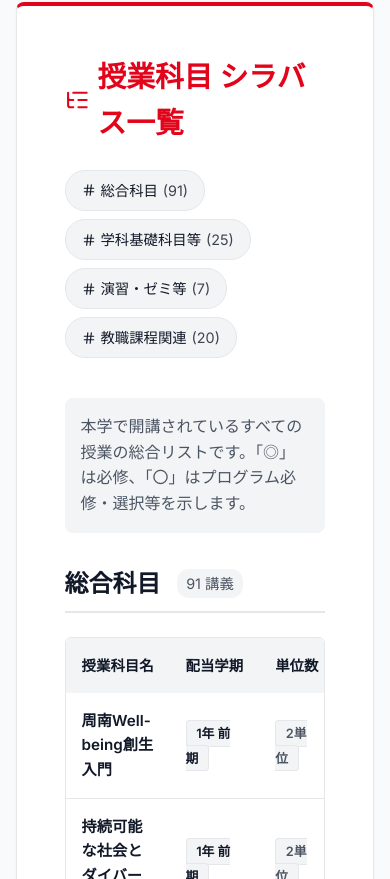
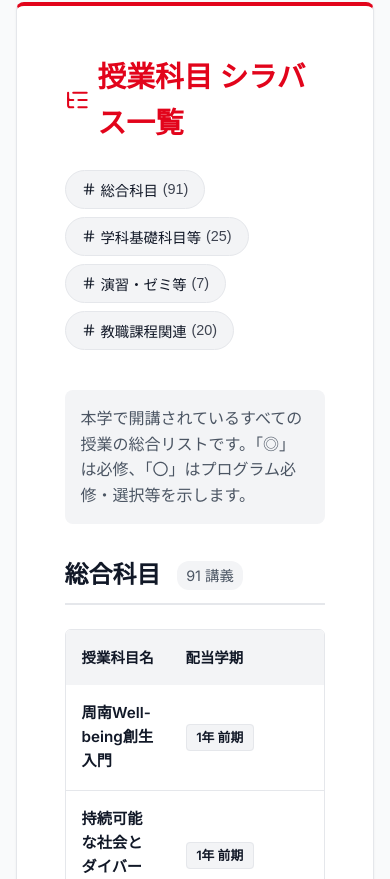
Before and after one commit to M11GJ/FIS, a React (Vite) app: page /#/ in a window 390 px wide. Shown: the part 2285-3164 px from the top of the page. Built offline with nearby package versions, Linux system fonts and the light colour scheme.

Commit message:
Fix handbook anchor scrolling and badge wrapping on mobile

```diff
--- a/src/index.css
+++ b/src/index.css
@@ -183,6 +183,7 @@ input[type="number"]:focus, select:focus {
   color: var(--text-muted);
   font-weight: 600;
   border: 1px solid var(--border);
+  white-space: nowrap;
 }
 
 .badge.req {
--- a/src/pages/Handbook.jsx
+++ b/src/pages/Handbook.jsx
@@ -81,19 +81,23 @@ function Handbook() {
 
         <div style={{ display: 'flex', flexWrap: 'wrap', gap: '0.5rem', marginBottom: '2.5rem' }}>
           {Object.values(groupedCourses).map(group => (
-            <a
+            <button
               key={group.id}
-              href={`#${group.id}`}
+              onClick={(e) => {
+                e.preventDefault();
+                const el = document.getElementById(group.id);
+                if (el) el.scrollIntoView({ behavior: 'smooth' });
+              }}
               style={{
                 background: 'var(--surface-hover)', border: '1px solid var(--border)',
                 color: 'var(--text-main)', padding: '0.5rem 1rem', borderRadius: '20px', fontSize: '0.9rem',
-                display: 'flex', alignItems: 'center', gap: '0.3rem', transition: 'all 0.2s'
+                display: 'flex', alignItems: 'center', gap: '0.3rem', transition: 'all 0.2s', cursor: 'pointer'
               }}
               onMouseOver={e => e.currentTarget.style.background = 'var(--border)'}
               onMouseOut={e => e.currentTarget.style.background = 'var(--surface-hover)'}
             >
               <Hash size={14} /> {group.title} <span style={{opacity: 0.8}}>({group.courses.length})</span>
-            </a>
+            </button>
           ))}
         </div>
 
```
